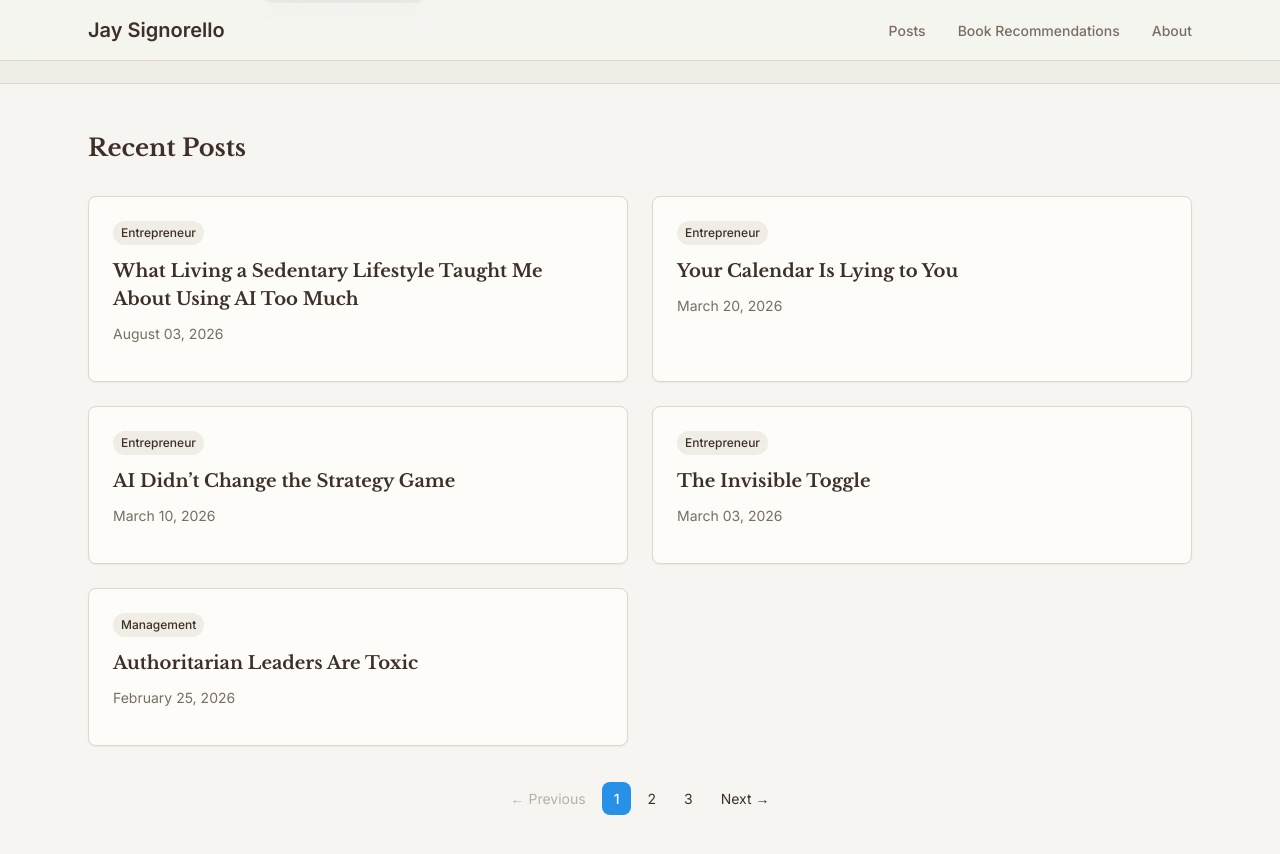
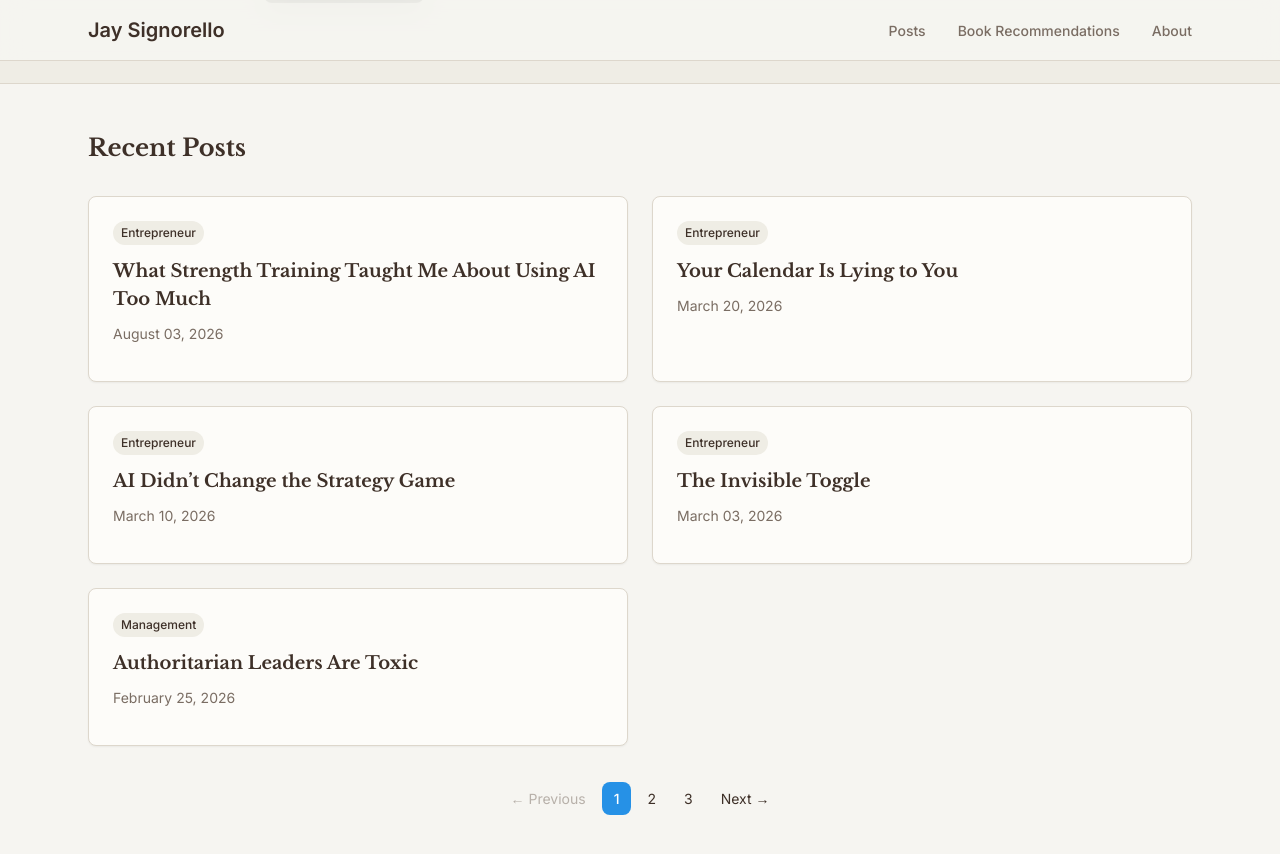
Before and after one commit to jaysignorello/jaysignorello.com, a Jekyll site: the page built from index.html, in a window 1280 px wide and 900 px high, scrolled down 759 px. Shown: the top 854 px of the window. Built offline with Jekyll 4.4.1, drawn with Linux system fonts in a browser that asks for light colours; some web fonts are replaced; the list of posts is cut into pages by our own code.

Commit message:
Update title

```diff
--- a/_posts/2026-08-03-what-living-a-sedentary-lifestyle-taught-me-about-using-ai-too-much.md
+++ b/_posts/2026-08-03-what-strength-training-taught-me-about-using-ai-too-much.md
@@ -1,5 +1,5 @@
 ---
-title: "What Living a Sedentary Lifestyle Taught Me About Using AI Too Much"
+title: "What Strength Training Taught Me About Using AI Too Much"
 description: "A founder's lesson from years of sedentary neglect—and how the same pattern is now showing up in AI overuse: less recall, less creativity, less depth."
 categories:
   - Entrepreneur
```
